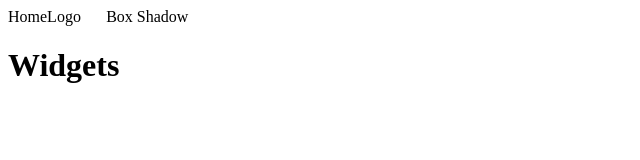
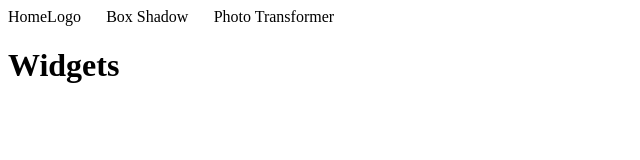
Before and after one commit to Andrewf9001/react-widgets, a React (Create React App) app: page / in a window 1280 px wide. Shown: the top 160 px of the page, without its empty margins (0-640 px from the left). Built offline with nearby package versions, Linux system fonts and the light colour scheme.

Commit message:
added navlink and routed for photo transformer

```diff
--- a/src/components/App.jsx
+++ b/src/components/App.jsx
@@ -1,8 +1,9 @@
 import { Route, Routes } from "react-router-dom";
 
+import PhotoTransformer from "./pages/PhotoTransformer";
 import BoxShadowPage from "./pages/BoxShadowPage";
+import Navbar from "./navigation/Navbar";
 import Homepage from "./pages/Homepage";
-import Navbar from "./navigation/Navbar";
 
 const App = () => {
   return (
@@ -12,6 +13,7 @@ const App = () => {
       <Routes>
         <Route path="/" element={<Homepage />} />
         <Route path="/box-shadow" element={<BoxShadowPage />} />
+        <Route path="/photo-transformer" element={<PhotoTransformer />} />
       </Routes>
     </div>
   );
--- a/src/components/navigation/Navbar.jsx
+++ b/src/components/navigation/Navbar.jsx
@@ -4,7 +4,9 @@ const Navbar = () => {
   return (
     <div className="navbar-container">
       <Link to="/">HomeLogo</Link>
+
       <NavLink to="/box-shadow">Box Shadow</NavLink>
+      <NavLink to="/photo-transformer">Photo Transformer</NavLink>
     </div>
   );
 };
```
